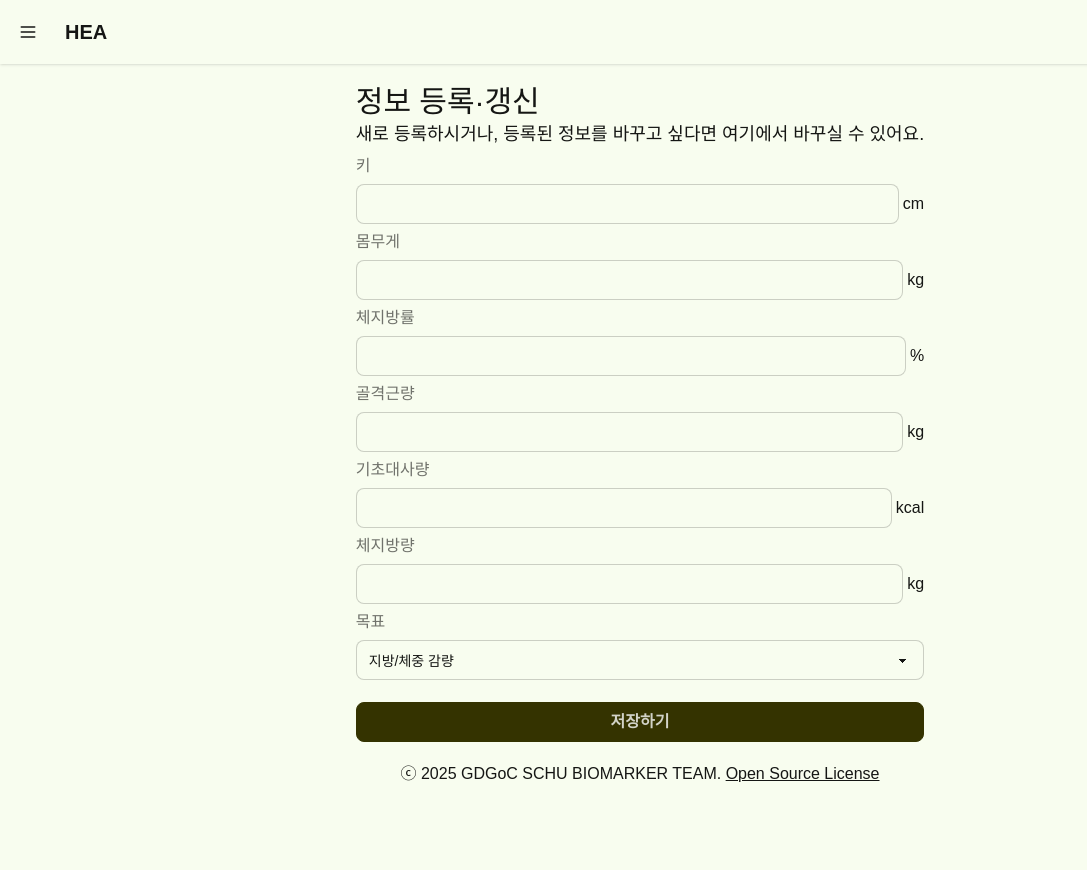
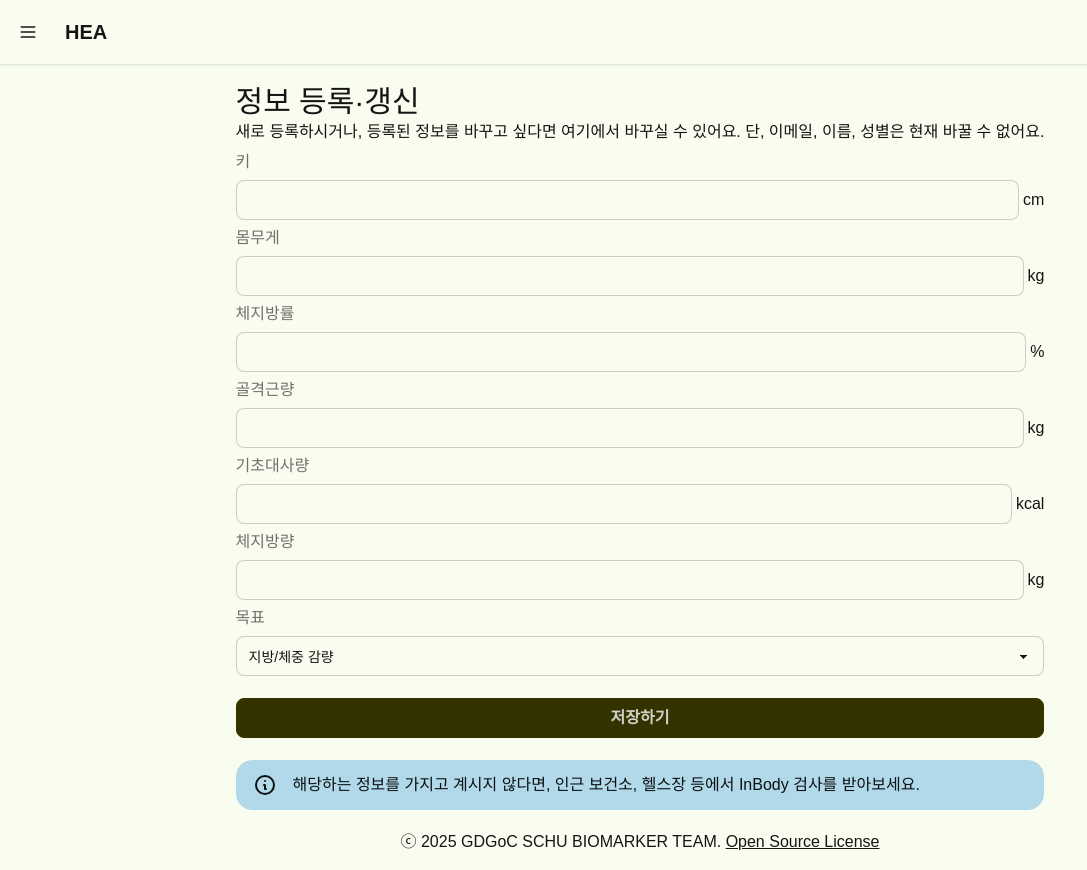
Before and after one commit to GDGoC-SCHU/2025-winter-biomarker-FE, a SvelteKit app: page /update in a window 1280 px wide. Shown: the whole page, without its empty margins (0-1087 px from the left). Before the commit the page ends 802 px from the top, so only its background shows below. Built offline with nearby package versions, Linux system fonts and the light colour scheme; no server answers.

Commit message:
(feat) add notes for who updating info

```diff
--- a/src/routes/update/+page.svelte
+++ b/src/routes/update/+page.svelte
@@ -4,11 +4,11 @@
     let { data, form } : PageProps = $props();
 </script>
 
-<main class="flex justify-center items-center m-4">
+<main class="flex flex-col justify-center items-center m-4">
     <form class="fieldset w-fit" method="POST">
         <div>
             <h1 class="text-3xl">정보 등록·갱신</h1>
-            <p class="text-lg">새로 등록하시거나, 등록된 정보를 바꾸고 싶다면 <wbr>여기에서 바꾸실 수 있어요.</p>
+            <p class="text-base">새로 등록하시거나, 등록된 정보를 바꾸고 싶다면 <wbr>여기에서 바꾸실 수 있어요. 단, 이메일, 이름, 성별은 현재 바꿀 수 없어요.</p>
         </div>
         <label for="height" class="fieldset-label text-base">키</label>
         <div class="flex w-full items-center">
@@ -52,6 +52,15 @@
             <option value="muscle">체력 및 근육 확보</option>
         </select>
         <input type="hidden" name="gender" value={data.gender} />
-        <button type="submit" class="btn btn-neutral mt-4 text-base">저장하기</button>
+        <button type="submit" class="btn btn-neutral my-4 text-base">저장하기</button>
+
+        <div role="alert" class="alert alert-info text-base">
+            <svg xmlns="http://www.w3.org/2000/svg" fill="none" viewBox="0 0 24 24" class="h-6 w-6 shrink-0 stroke-current">
+                <path stroke-linecap="round" stroke-linejoin="round" stroke-width="2" d="M13 16h-1v-4h-1m1-4h.01M21 12a9 9 0 11-18 0 9 9 0 0118 0z"></path>
+            </svg>
+            <span>
+                해당하는 정보를 가지고 계시지 않다면, 인근 보건소, 헬스장 등에서 InBody 검사를 받아보세요.
+            </span>
+        </div>
     </form>
 </main>
```
